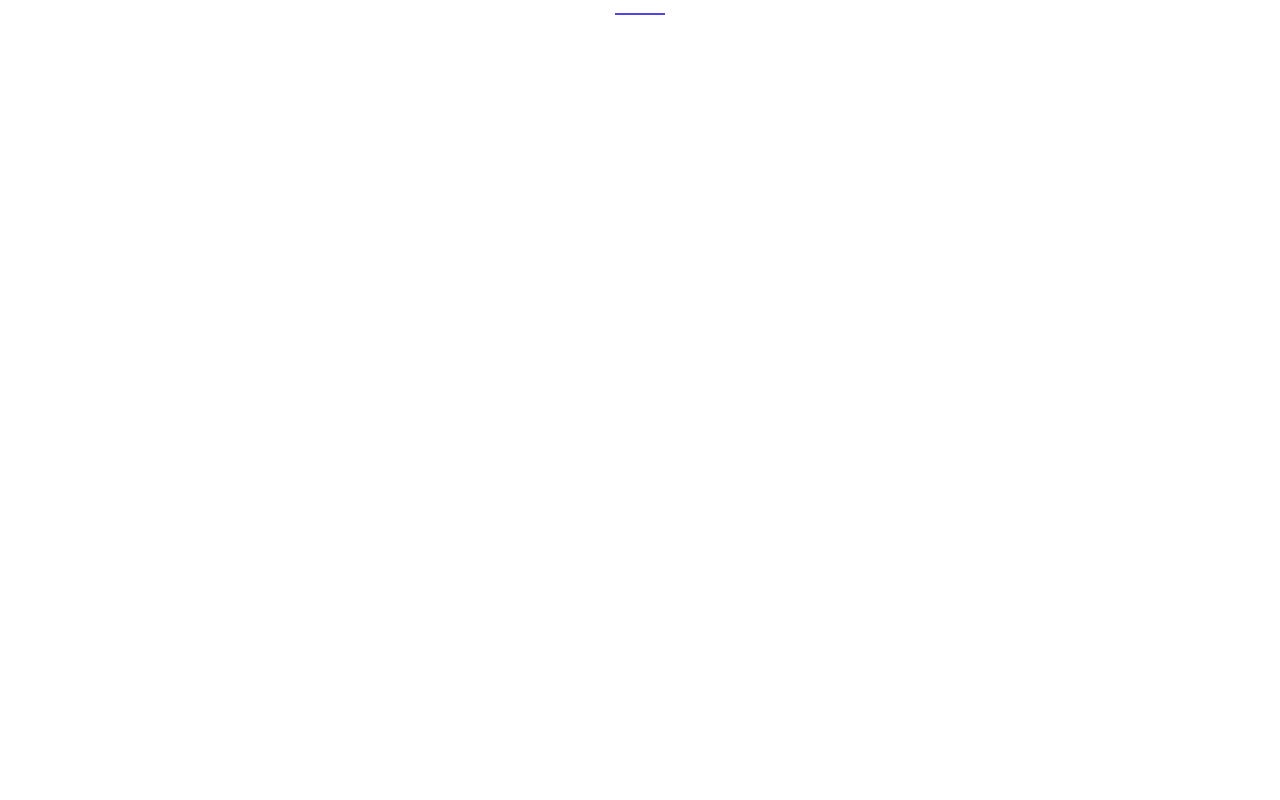
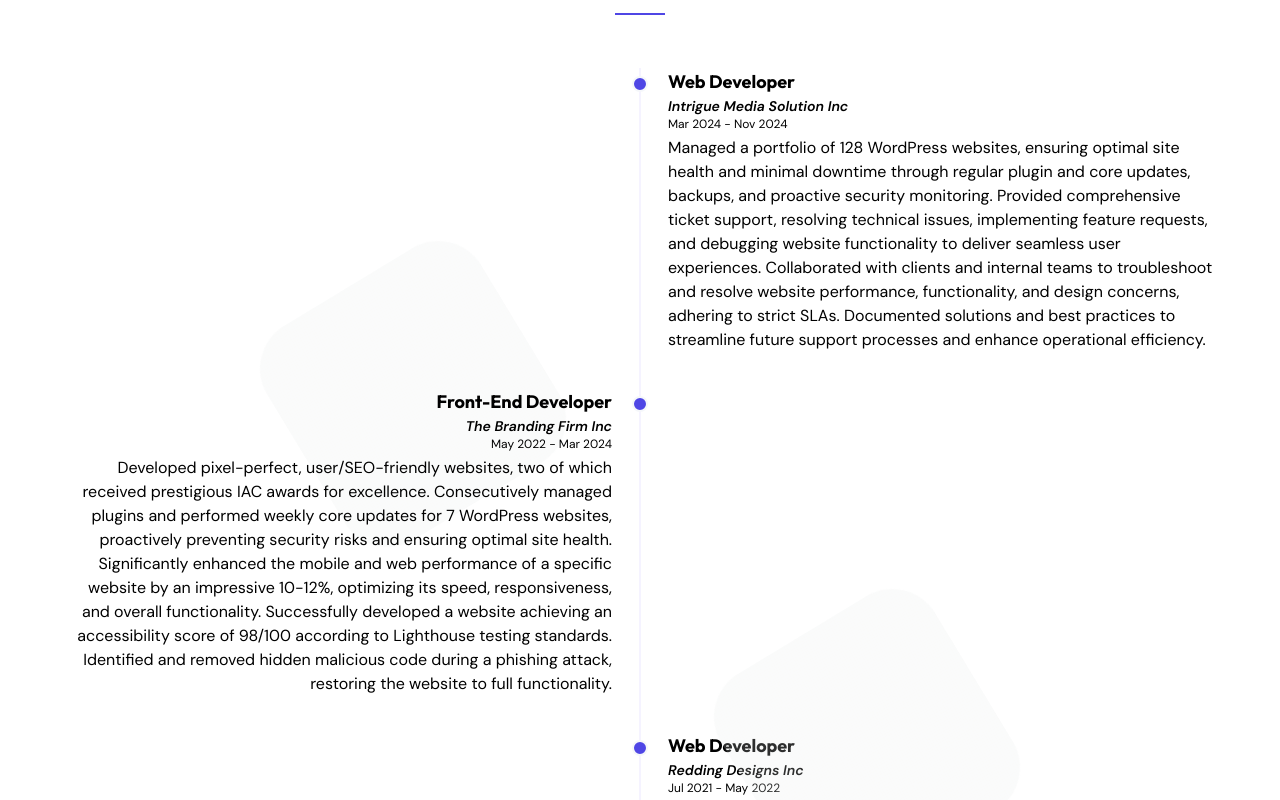
Before and after one commit to Deep-dsp97/Portfolio-2025, a React (Vite) app: page / in a window 1280 px wide. Shown: the part 2580-3380 px from the top of the page. Before the commit the page ends 2595 px from the top, so only its background shows below. Built offline with nearby package versions, Linux system fonts and the light colour scheme.

Commit message:
experience section

```diff
--- a/index.html
+++ b/index.html
@@ -10,7 +10,7 @@
     <link href="https://fonts.googleapis.com/css2?family=DM+Sans:ital,opsz,wght@0,9..40,100..1000;1,9..40,100..1000&family=Outfit:wght@100..900&display=swap" rel="stylesheet">
   </head>
   <body>
-    <div id="root" class="xl:container mx-auto px-3"></div>
+    <div id="root" class="px-3"></div>
     <script type="module" src="/src/main.jsx"></script>
   </body>
 </html>
--- a/src/App.css
+++ b/src/App.css
@@ -57,3 +57,97 @@
     background: linear-gradient(0deg, #e6eae9 10%, #ffffff 10%);
     border-radius: 50px;
 } */
+
+/* Experience */
+
+.exp-section::before{
+    content: '';
+    position: absolute;
+    top:37%;
+    left:22%;
+    width: 250px;
+    height: 250px;
+    background: linear-gradient(0deg, #e6eae933 100%, #ffffff 0%);
+    border-radius: 50px;
+    transform: rotate(45deg);
+    animation: rotate 15s infinite linear;
+}
+
+.exp-section::after{
+    content: '';
+    position: absolute;
+    bottom:10%;
+    right:22%;
+    width: 250px;
+    height: 250px;
+    background: linear-gradient(0deg, #e6eae933 100%, #ffffff 0%);
+    border-radius: 50px;
+    transform: rotate(70deg);
+    animation: rotate 15s infinite linear;
+}
+
+@keyframes rotate {
+    from {
+        transform: rotate(0deg);
+    }
+    to {
+        transform: rotate(360deg);
+    }
+}
+
+
+/* ----- Timeline */
+
+.timeline-container::before{
+    content: '';
+    position: absolute;
+    top: 0;
+    left: 50%;
+    margin-left: -1px;
+    width: 2px;
+    height: 100%;
+    background: rgb(245, 243, 255);
+    z-index: 1
+}
+
+.timeline-block {
+    width: -webkit-calc(50% + 8px);
+    width: -moz-calc(50% + 8px);
+    width: calc(50% + 8px);
+    display: -webkit-box;
+    display: -webkit-flex;
+    display: -moz-box;
+    -webkit-box-pack: justify;
+    -moz-box-pack: justify;
+    clear: both;
+ }
+
+ .marker {
+    min-width: 16px;
+    height: 16px;
+    border: 2px solid #F5F7FA;
+    background: rgb(79, 70, 229);
+    z-index: 30;
+ }
+
+ @media screen and (max-width: 768px) {
+
+    .timeline-container:before {
+       left: 8px;
+       width: 2px;
+    }
+    .timeline-block {
+       width: 100%;
+       margin-bottom: 30px;
+    }
+
+    .exp-section::before{
+        width: 150px;
+        height: 150px;
+    }
+
+    .exp-section::after{
+        width: 200px;
+        height: 200px;
+    }
+ }
--- a/src/components/Experience.jsx
+++ b/src/components/Experience.jsx
@@ -1,7 +1,47 @@
 const Experience = () => {
+
+  const workHistory = [
+        {
+            position: 'Web Developer',
+            company: 'Intrigue Media Solution Inc',
+            timespan: 'Mar 2024 - Nov 2024',
+            role: 'Managed a portfolio of 128 WordPress websites, ensuring optimal site health and minimal downtime through regular plugin and core updates, backups, and proactive security monitoring. Provided comprehensive ticket support, resolving technical issues, implementing feature requests, and debugging website functionality to deliver seamless user experiences. Collaborated with clients and internal teams to troubleshoot and resolve website performance, functionality, and design concerns, adhering to strict SLAs. Documented solutions and best practices to streamline future support processes and enhance operational efficiency.'
+        },
+        {
+            position: 'Front-End Developer',
+            company: 'The Branding Firm Inc',
+            timespan: 'May 2022 - Mar 2024',
+            role: 'Developed pixel-perfect, user/SEO-friendly websites, two of which received prestigious IAC awards for excellence. Consecutively managed plugins and performed weekly core updates for 7 WordPress websites, proactively preventing security risks and ensuring optimal site health. Significantly enhanced the mobile and web performance of a specific website by an impressive 10-12%, optimizing its speed, responsiveness, and overall functionality. Successfully developed a website achieving an accessibility score of 98/100 according to Lighthouse testing standards. Identified and removed hidden malicious code during a phishing attack, restoring the website to full functionality.'
+        },
+        {
+            position: 'Web Developer',
+            company: 'Redding Designs Inc',
+            timespan: 'Jul 2021 - May 2022',
+            role: 'Developed responsive, pixel-perfect, and AODA-compliant websites, ensuring a coherent feel and user experience across all devices. Fostered client confidence by providing post-launch training on editing WordPress pages and posts. Prioritized internal development activities while effectively addressing urgent, often unscheduled, development requests with a high level of urgency.'
+        }
+  ];
+
+  const renderedHistory = workHistory.map((work, index) => {
+    return(
+        <div className={`timeline-block mb-8 ${ ( index + 1 ) % 2 != 0 ? 'timeline-block-right float-right' : 'timeline-block-left md:flex-row-reverse md:text-right' } flex`} key={index}>
+            <div className="marker rounded-full mt-2"></div>
+            <div className={`timeline-content  ml-5 ${ (index + 1 ) % 2 == 0 ? 'md:mr-5 md:ml-0' : ''}`}>
+                <h3 className="font-outfit font-bold text-lg">{work.position}</h3>
+                <p className="font-dmsans italic text-sm font-semibold">{work.company}</p>
+                <p className="font-dmsans text-xs">{work.timespan}</p>
+                <ul>
+                    <li className="font-dmsans my-1 text-sm lg:text-base">{work.role}</li>
+                </ul>
+            </div>
+        </div>
+    )
+  })
   return (
-    <section className="about-section pt-24 max-w-6xl mx-auto relative">
+    <section className="exp-section pt-24 mx-auto relative">
         <h2 className="relative text-center font-outfit text-2xl md:text-4xl font-bold text-blue-900 bottom-after-border bottom-after-border-top-65-center">My Experience</h2>
+        <div className="timeline-container max-w-6xl relative overflow-hidden mx-auto mt-20">
+            {renderedHistory}
+        </div>
     </section>
   )
 }
--- a/src/components/Header.jsx
+++ b/src/components/Header.jsx
@@ -12,7 +12,7 @@
   }
 
   return (
-    <header className="pt-3 sticky top-0 z-50">
+    <header className="xl:container mx-auto pt-3 sticky top-0 z-50">
         <nav className="grid grid-cols-3 gap-4 items-center border rounded-full pr-3 pl-8 py-2 bg-white relative">
             <a href="/" className="col-span-2 xl:col-span-1" aria-label="Header logo">
                 <img className="max-w-12" src="/images/Logo_dark.svg" alt="Deep Patel Brand Logo" />
--- a/src/components/HeroSection.jsx
+++ b/src/components/HeroSection.jsx
@@ -2,7 +2,7 @@
 
 const HeroSection = () => {
   return (
-    <section className="hero-section bg-violet-50 shadow-inner flex flex-col justify-center items-center py-8 mt-5 rounded-3xl">
+    <section className="hero-section xl:container mx-auto bg-violet-50 shadow-inner flex flex-col justify-center items-center py-8 mt-5 rounded-3xl">
         <div>
             <h1 className="sm:mb-5 xl:mb-6 flex flex-col items-center xl:items-start">
                 <span className="hey-there text-violet-900 font-outfit text-md sm:text-lg md:text-3xl font-bold">Hey There!, I&apos;m-<br/></span>
```
